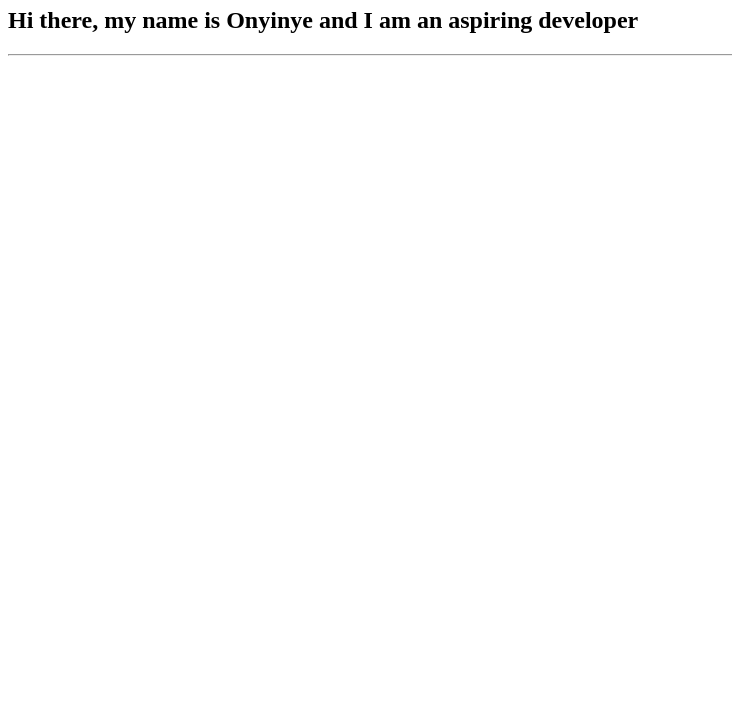
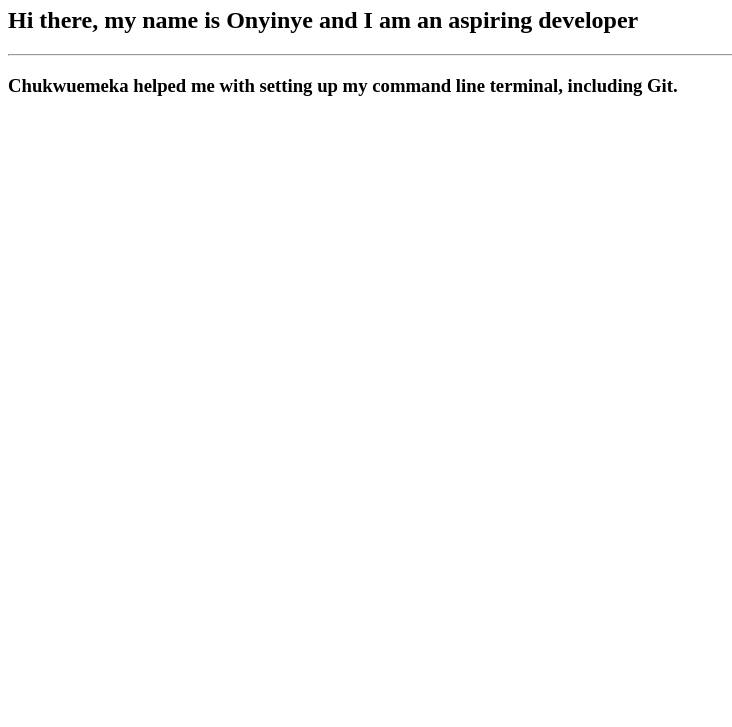
Before and after one commit to onyi-yay/Judah-tribe, a plain HTML site: page index.html in a window 1280 px wide. Shown: the part 73-800 px from the top of the page, without its empty margins (0-732 px from the left). Drawn offline with Linux system fonts and the light colour scheme.

Commit message:
added an extra line of code

```diff
--- a/index.html
+++ b/index.html
@@ -11,5 +11,7 @@
 
 <hr />
 
+<h3>Chukwuemeka helped me with setting up my command line terminal,
+including Git.</h3>
 </body>
 </html>
```
